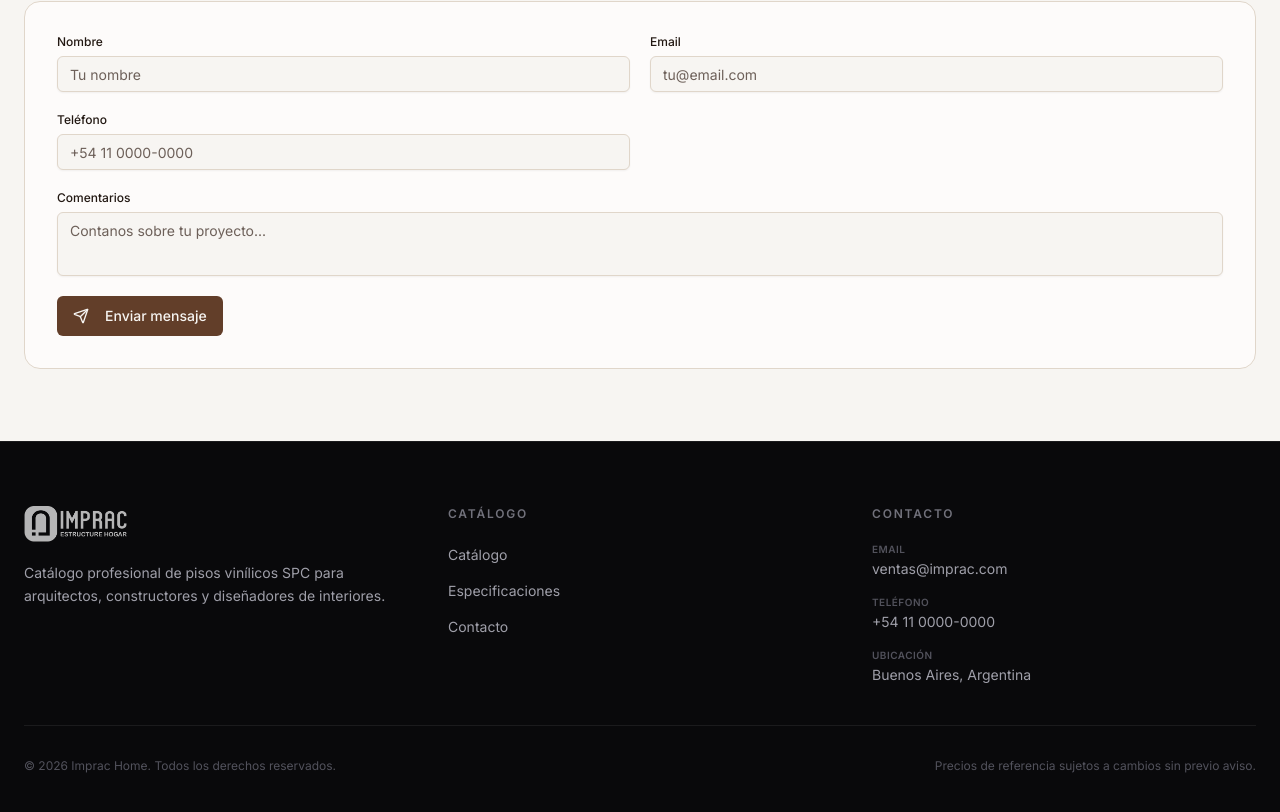
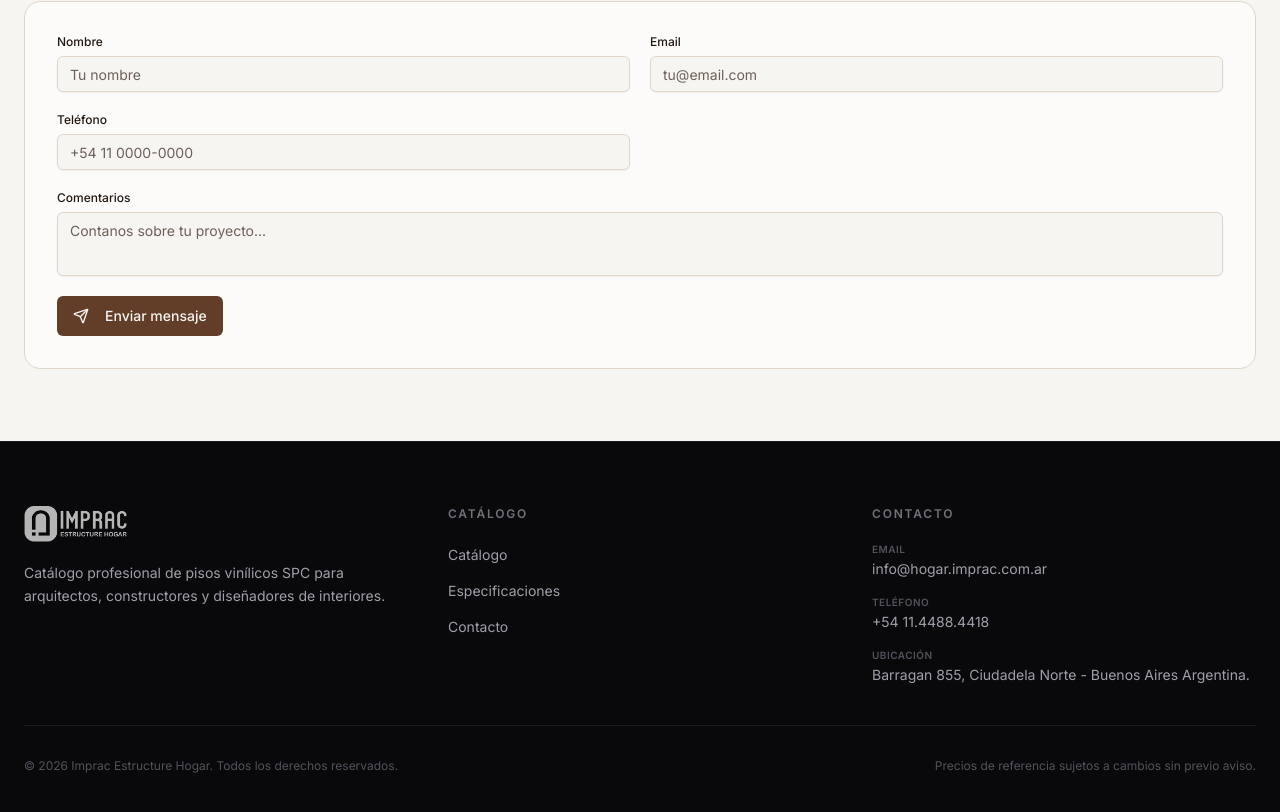
Before and after one commit to plires/imprac-home, a Next.js app: page / in a window 1280 px wide. Shown: the part 3114-3926 px from the top of the page. Built offline with nearby package versions, Linux system fonts and the light colour scheme; no server answers; the database is empty.

Commit message:
Update catalog-footer.tsx. Modificacion de datos

```diff
--- a/components/catalog-footer.tsx
+++ b/components/catalog-footer.tsx
@@ -14,9 +14,9 @@ function scrollTo(href: string) {
 }
 
 const contactInfo = [
-  { label: "Email",      value: "ventas@imprac.com" },
-  { label: "Teléfono",   value: "+54 11 0000-0000" },
-  { label: "Ubicación",  value: "Buenos Aires, Argentina" },
+  { label: "Email",      value: "info@hogar.imprac.com.ar" },
+  { label: "Teléfono",   value: "+54 11.4488.4418" },
+  { label: "Ubicación",  value: "Barragan 855, Ciudadela Norte - Buenos Aires Argentina." },
 ]
 
 export function CatalogFooter() {
@@ -83,7 +83,7 @@ export function CatalogFooter() {
         {/* ── Barra inferior ── */}
         <div className="flex flex-col items-center justify-between gap-3 pt-8 md:flex-row">
           <p className="text-xs text-zinc-600">
-            © 2026 Imprac Home. Todos los derechos reservados.
+            © 2026 Imprac Estructure Hogar. Todos los derechos reservados.
           </p>
           <p className="text-xs text-zinc-600">
             Precios de referencia sujetos a cambios sin previo aviso.
```
